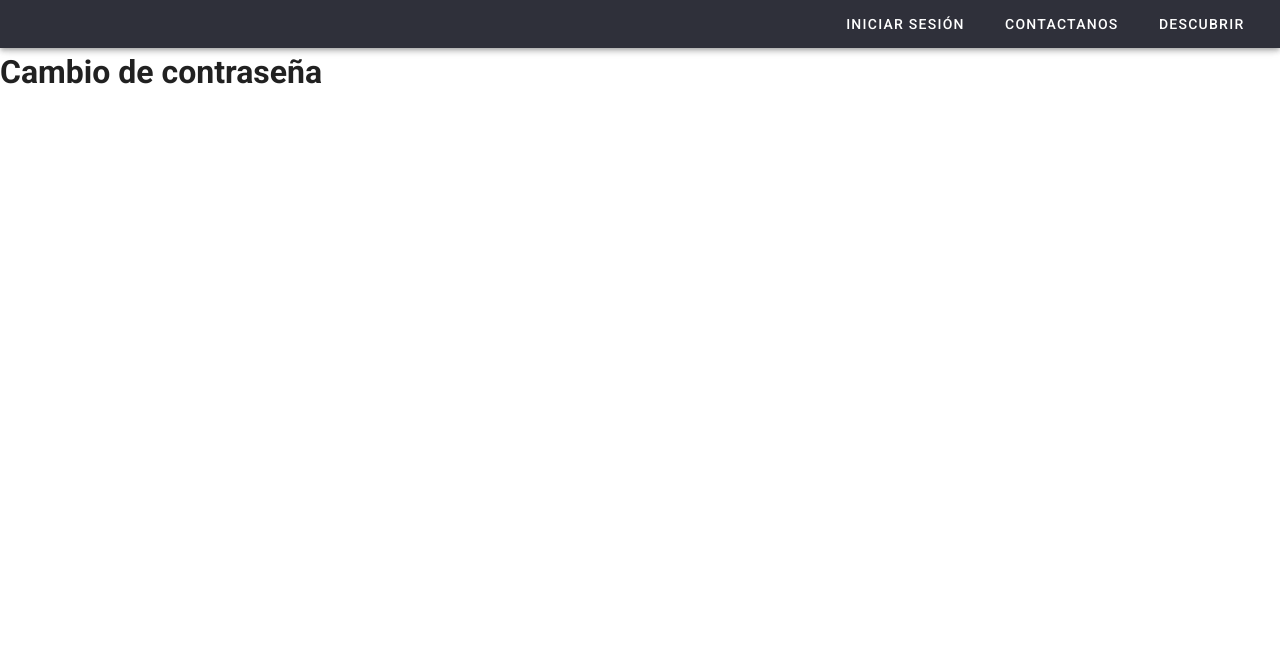
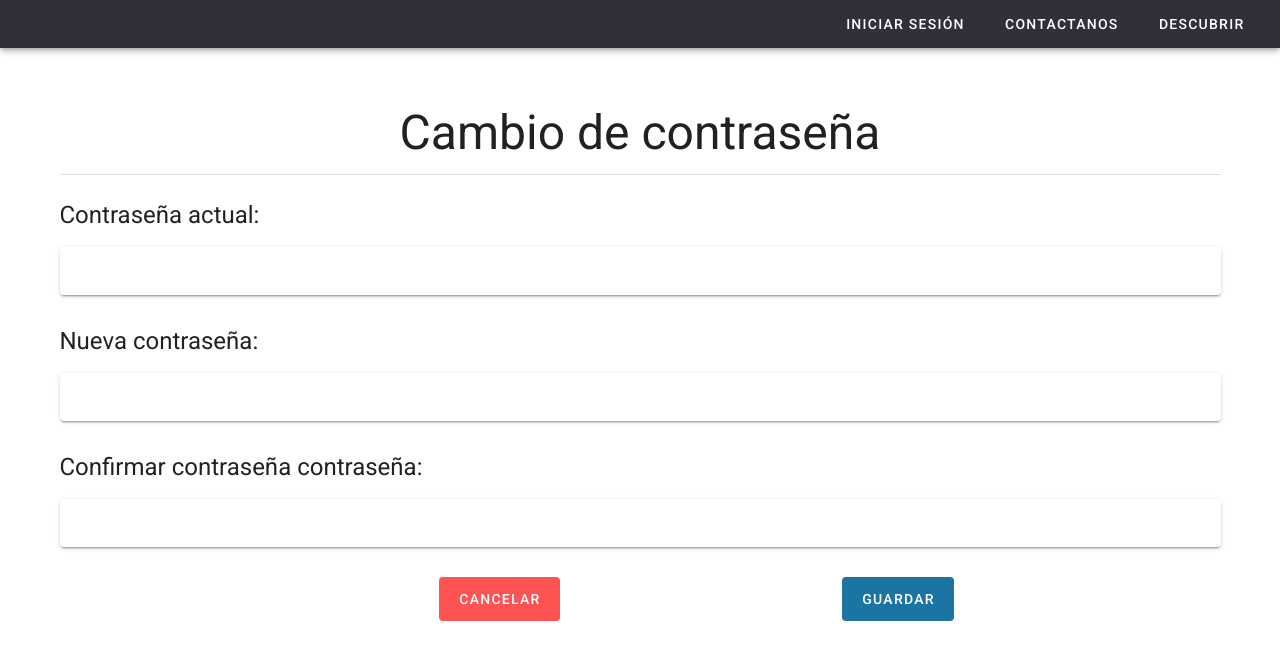
Before and after one commit to luisvidev/BuyDebt-Frontend, a Vue app: page /changePassword in a window 1280 px wide. Shown: the top 660 px of the page. Built offline with nearby package versions, Linux system fonts and the light colour scheme.

Commit message:
update password

```diff
--- a/src/store/index.js
+++ b/src/store/index.js
@@ -9,6 +9,7 @@ export default new Vuex.Store({
     token: "",
     currentRol: "",
     userEmail: "",
+    password: "",
   },
   mutations: {
     changeNavBar(state, number) {
@@ -26,6 +27,9 @@ export default new Vuex.Store({
     updateUser(state, user) {
       state.userEmail = user;
     },
+    updatePassword(state, passwrod) {
+      state.password = password;
+    },
   },
   actions: {},
   modules: {},
--- a/src/views/loginRegister/ChangePassword.vue
+++ b/src/views/loginRegister/ChangePassword.vue
@@ -1,13 +1,98 @@
 <template>
-  <h1>Cambio de contraseña</h1>
+  <v-container>
+    <br />
+    <br />
+    <p class="text-center display-2">Cambio de contraseña</p>
+    <v-divider></v-divider>
+    <br />
+    <p class="headline font-weight-regular">Contraseña actual:</p>
+    <v-text-field single-line solo v-model="currentPassword" type="password"></v-text-field>
+    <p class="headline font-weight-regular">Nueva contraseña:</p>
+    <v-text-field single-line solo v-model="password1" type="password"></v-text-field>
+    <p class="headline font-weight-regular">Confirmar contraseña contraseña:</p>
+    <v-text-field single-line solo v-model="password2" type="password"></v-text-field>
+    <v-row>
+      <v-spacer></v-spacer>
+      <v-col>
+        <v-btn depressed large color="error" @click="cancel">Cancelar</v-btn>
+      </v-col>
+      <v-col>
+        <v-btn depressed large color="primary" @click="savePassword">Guardar</v-btn>
+      </v-col>
+    </v-row>
+
+    <v-dialog v-model="dialog" max-width="290">
+      <v-card>
+        <v-card-title class="headline">{{messageTitle}}</v-card-title>
+
+        <v-card-text>{{messageText}}</v-card-text>
+
+        <v-card-actions>
+          <v-spacer></v-spacer>
+
+          <v-btn color="green darken-1" text @click="dialog = false">Aceptar</v-btn>
+        </v-card-actions>
+      </v-card>
+    </v-dialog>
+
+    <v-overlay :value="overlay">
+      <v-progress-circular indeterminate size="64"></v-progress-circular>
+    </v-overlay>
+  </v-container>
 </template>
 
 <script>
+import axios from "axios";
+
 export default {
-    name: "ChangePassword"
-}
+  name: "ChangePassword",
+  data() {
+    return {
+      overlay: false,
+      dialog: false,
+      messageTitle: "",
+      messageText: "",
+      currentPassword: "",
+      password1: "",
+      password2: ""
+    };
+  },
+  methods: {
+    cancel() {
+      if (this.$store.state.currentRol === "natural person") {
+        this.$router.push("/homeNaturalPerson");
+      } else {
+        this.$router.push("/homeJudicialPerson");
+      }
+    },
+    savePassword() {
+      this.overlay = true;
+      if (this.password1 == this.password2) {
+        if (this.$store.state.password == this.currentPassword) {
+          let user = {
+            email: this.$store.state.userEmail,
+            newPassword: this.password1
+          };
+          axios
+            .post("/changePassword", this.user)
+            .then()
+            .catch();
+        } else {
+          this.messageTitle = "Error en la contraseña actual";
+          this.messageText = "La contraseña actual no coincide";
+          this.overlay = false;
+          this.dialog = true;
+        }
+      } else {
+        this.messageTitle = "Las nuevas contraseñas no coinciden";
+        this.messageText = "¡Las contraseñas nuevas deben coincidir!";
+        this.overlay = false;
+        this.dialog = true;
+      }
+    }
+  }
+};
 </script>
 
 <style>
-
 </style>
--- a/src/views/loginRegister/Login.vue
+++ b/src/views/loginRegister/Login.vue
@@ -91,6 +91,7 @@ export default {
             this.$store.commit("updateUser", this.email);
             this.$store.commit("updateRol", rol);
             this.$store.commit("saveToken", token);
+            this.$store.commit("updatePassword", this.password);
 
             this.overlay = false;
             if (rol == "natural person") {
```
